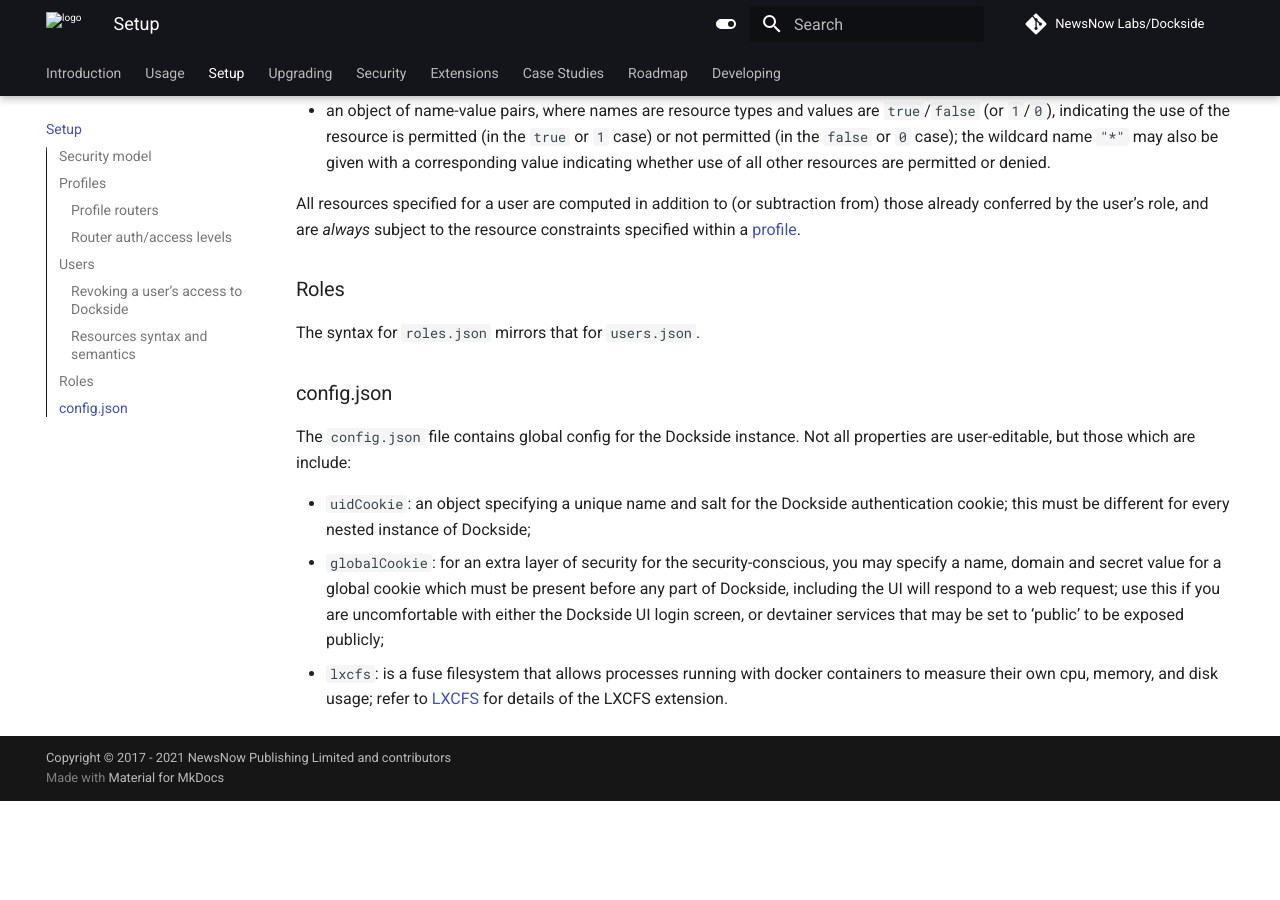
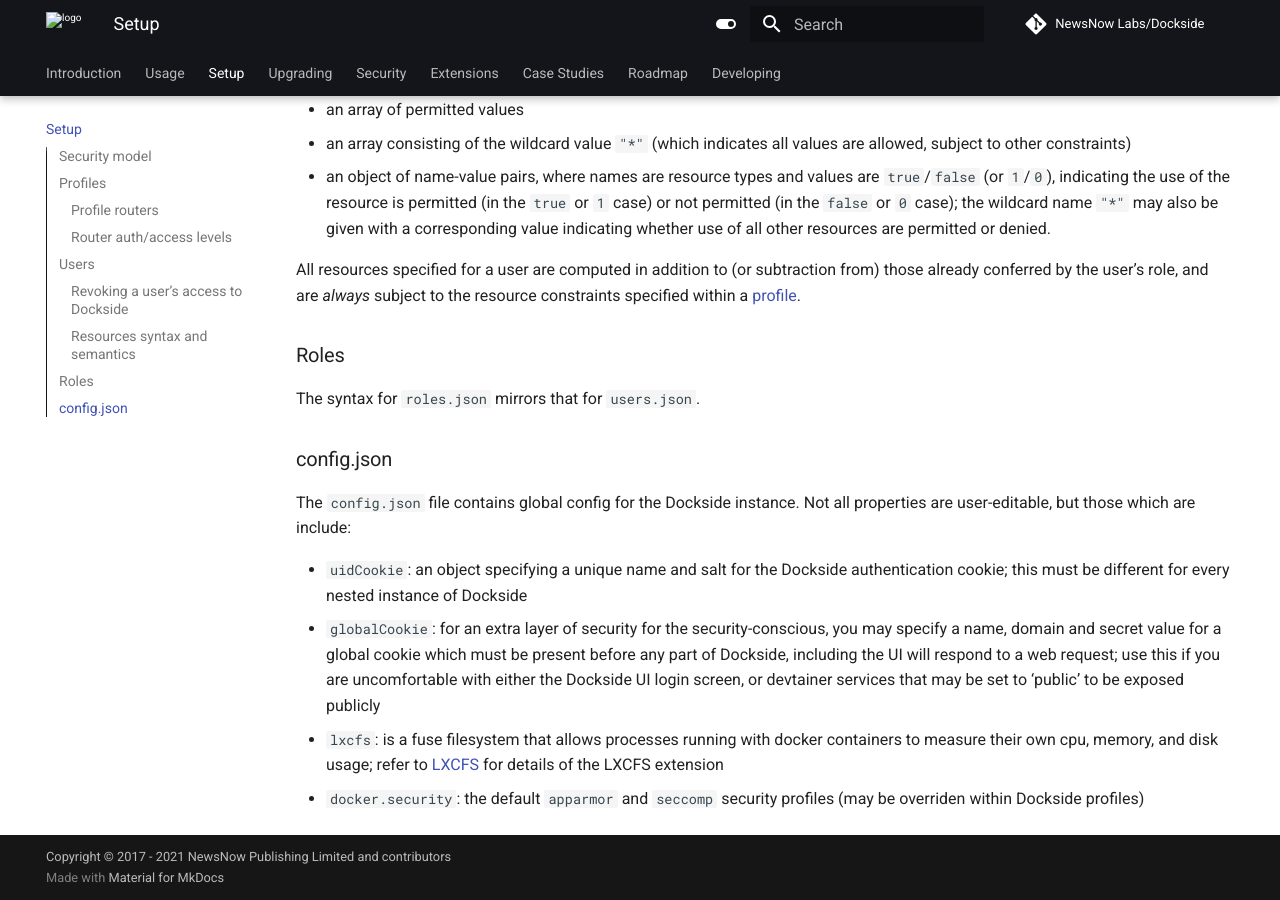
Before and after one commit to newsnowlabs/dockside, an MkDocs documentation site: the page built from docs/setup.md, in a window 1280 px wide and 900 px high, scrolled down 4528 px. Built offline with MkDocs 1.6.1 and Material for MkDocs 9.7.7, drawn with Linux system fonts in a browser that asks for light colours; comment, search, counter and statistics services are not loaded; before the commit the page ends 5329 px from its top, so only the background shows below that; some of the changed text lies outside the part shown.

Commit message:
Support for docker '--security-opt' options in profiles and config.json

```diff
--- a/docs/setup.md
+++ b/docs/setup.md
@@ -65,6 +65,7 @@ The currently-supported root properties within a profile are:
 | runDockerInit | if true, run an init process inside the devtainer | optional | `true` | `true` |
 | dockerArgs | arguments to pass verbatim to docker | optional | `[]` | `["--memory", "2G", "--storage-opt", "size=1.2G","--pids-limit", "4000"]` |
 | lxcfs | whether to mount [lxcfs](extensions/lxcfs.md) | optional | as specified in `config.json` | `true` |
+| security | `docker run` security options | optional | as specified in `config.json` | `{ "apparmor": "unconfined", "seccomp": "unconfined" }` |
 | command | [array] command to run on devtainer launch | mandatory if image does not specify a long-running entrypoint or command | `[]` | `["/bin/sh", "-c", "[ -x \"$(which sudo)\" ] || (apk update && apk add sudo;); sleep infinity"]`
 | entrypoint | command with which to override image entrypoint | optional | `[]` | `["/my-entrypoint.sh"]` |
 | mountIDE | disable mounting the Dockside IDE volume (strictly for use with images, such as the Dockside image, that embed their own IDE volume) | optional | `false` | `true` |
@@ -141,6 +142,7 @@ The syntax for `roles.json` mirrors that for `users.json`.
 
 The `config.json` file contains global config for the Dockside instance. Not all properties are user-editable, but those which are include:
 
-- `uidCookie`: an object specifying a unique name and salt for the Dockside authentication cookie; this must be different for every nested instance of Dockside;
-- `globalCookie`: for an extra layer of security for the security-conscious, you may specify a name, domain and secret value for a global cookie which must be present before any part of Dockside, including the UI will respond to a web request; use this if you are uncomfortable with either the Dockside UI login screen, or devtainer services that may be set to 'public' to be exposed publicly;
-- `lxcfs`:  is a fuse filesystem that allows processes running with docker containers to measure their own cpu, memory, and disk usage; refer to [LXCFS](extensions/lxcfs.md) for details of the LXCFS extension.
+- `uidCookie`: an object specifying a unique name and salt for the Dockside authentication cookie; this must be different for every nested instance of Dockside
+- `globalCookie`: for an extra layer of security for the security-conscious, you may specify a name, domain and secret value for a global cookie which must be present before any part of Dockside, including the UI will respond to a web request; use this if you are uncomfortable with either the Dockside UI login screen, or devtainer services that may be set to 'public' to be exposed publicly
+- `lxcfs`:  is a fuse filesystem that allows processes running with docker containers to measure their own cpu, memory, and disk usage; refer to [LXCFS](extensions/lxcfs.md) for details of the LXCFS extension
+- `docker.security`: the default `apparmor` and `seccomp` security profiles (may be overriden within Dockside profiles)
```
Also changed, not shown: 6 other files.
